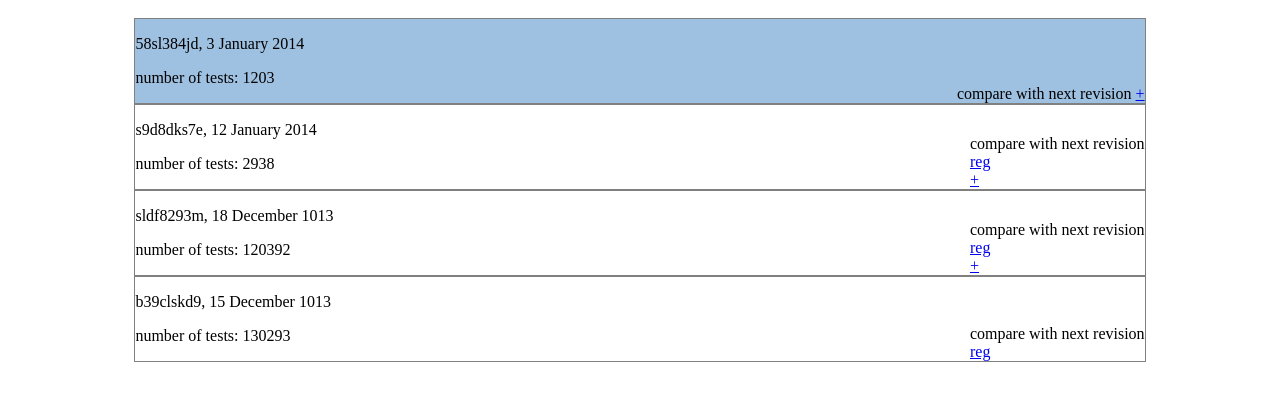
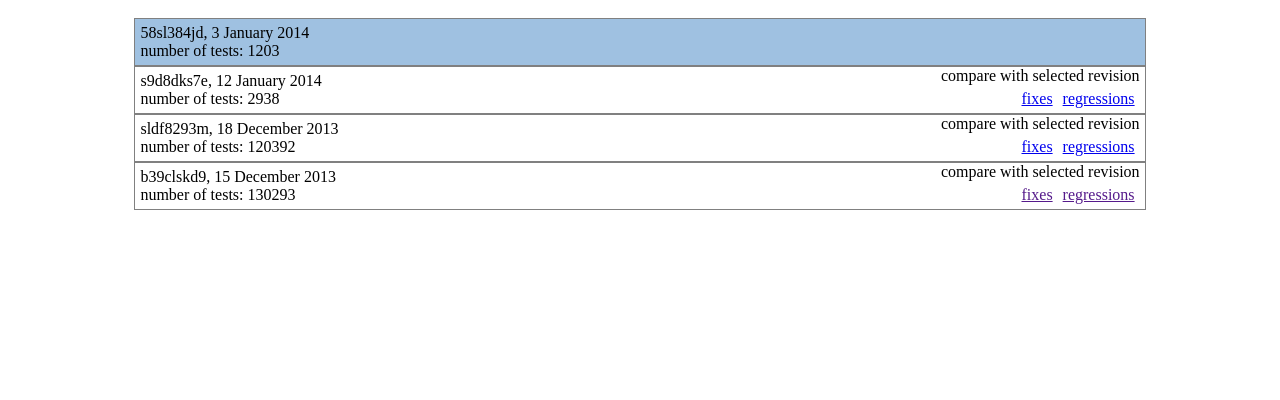
Before and after one commit to bebebebebe/commit-list-mockup, a plain HTML site: page index.html in a window 1280 px wide. Both pictures are taken after a click on the item 640 px from the left and 109 px from the top of the page. Shown: the part 48-448 px from the top of the page. Drawn offline with Linux system fonts and the light colour scheme.

Commit message:
interface for nonconsecutive fixes

```diff
--- a/data.js
+++ b/data.js
@@ -6,8 +6,8 @@ $(document).ready(function(){
 
 	var rows = [{commitHash: '58sl384jd', timestamp: '3 January 2014', numtests: 1203},
 				{commitHash: 's9d8dks7e', timestamp: '12 January 2014', numtests: 2938},
-				{commitHash: 'sldf8293m', timestamp: '18 December 1013', numtests: 120392},
-				{commitHash: 'b39clskd9', timestamp: '15 December 1013', numtests: 130293}
+				{commitHash: 'sldf8293m', timestamp: '18 December 2013', numtests: 120392},
+				{commitHash: 'b39clskd9', timestamp: '15 December 2013', numtests: 130293}
 	];
 
 	var revisions = [];
@@ -16,9 +16,7 @@ $(document).ready(function(){
 		var revision = {hash: row.commitHash, date: row.timestamp, tests: row.numtests};
 		if (i+1 < rows.length) {
 			revision.regUrl = '/regressions/between/' + rows[i+1].commitHash + '/' + row.commitHash;
-			revision.regName = '-';
 			revision.fixUrl = '/fixes/between/' + rows[i+1].commitHash + '/' + row.commitHash;
-			revision.fixName = '+';
 		};
 		revisions.push(revision);
 	}
@@ -34,41 +32,41 @@ $(document).ready(function(){
 
 // "front end"
 
+	$('li').last().find('.compare').hide();
+
 	var selected = {hash: null, index: null};
 
 	$('li').on('click', function(){
 		var hash = $(this).attr('commit');
 		if (selected.hash === hash) {
 			selected = {hash: null, index: null};
-
+			$(this).find('.compare').show();
 			$(this).css('background', '');
+			$('li').last().find('.compare').hide();
 			$('li').each(function(){
+				$(this).find('span').text('next');
 				var nextHash = $(this).next().attr('commit');
 				var thisHash = $(this).attr('commit');
 				$(this).find('.reg').children('a').attr('href', '/regressions/between/' + nextHash + '/' + thisHash);
-			});
+				$(this).find('.fix').children('a').attr('href', '/fixes/between/' + nextHash + '/' + thisHash);			});
 		} else {
 			selected = {hash: hash, index: $(this).index()};
-
-			console.log(selected);
+			$('li').last().find('.compare').show();
 			$('li').each(function(){
 				var afterSelected = (selected.index > $(this).index());
 				var oldHash = afterSelected ? selected.hash : $(this).attr('commit');
 				var newHash = afterSelected ? $(this).attr('commit') : selected.hash;
 				$(this).find('.reg').children('a').attr('href', '/regressions/between/' + oldHash + '/' + newHash);
+				$(this).find('.fix').children('a').attr('href', '/fixes/between/' + oldHash + '/' + newHash);
 				$(this).css('background', '');
-				$(this).find('.reg').show();
+				$(this).find('.compare').show();
+				$(this).find('span').text('selected');
 			});
 			$(this).css('background', 'rgba(65,131,196,0.5)');
-			$(this).find('.reg').hide();
+			$(this).find('.compare').hide();
 		}
 	});
 
-	$('li').each(function(){
 
-		if (selected) {
-			$(this).find('.reg').children('a').attr('href', selected)
-		}
-	});
 
 });
--- a/index.html
+++ b/index.html
@@ -12,12 +12,15 @@
 	<ul>
 		{{#each revision}}
 			<li commit='{{hash}}'>
-				<p>{{hash}}, {{date}}</p>
-				</p>number of tests: {{tests}}</p>
+				<p>
+					{{hash}}, {{date}}</br>
+					number of tests: {{tests}}
+				</p>
 				<div class='compare'>
-					compare with <span>next<span> revision
-					<div class='reg'><a href='{{regUrl}}'>reg</a></div>
-					<a href='{{fixUrl}}'>{{fixName}}</a>
+					compare with <span>next</span> revision</br>
+					<div class='reg'><a href='{{regUrl}}'>regressions</a></div>
+					<div class='fix'><a href='{{fixUrl}}'>fixes</a></div>
+
 				</div>
 			</li>
 		{{/each}}
--- a/style.css
+++ b/style.css
@@ -10,6 +10,7 @@ li {
 	border: 1px solid gray;
 	overflow: hidden;
 	position: relative;
+	cursor: pointer;
 }
 
 li:hover {
@@ -20,5 +21,15 @@ li:hover {
 	float: right;
 	position: absolute;
 	bottom: 0;
-	right: 0;
+	right: 5px;
+	/*padding: 5px;*/
 }
+
+.reg, .fix {
+	float: right;
+	padding: 5px;
+}
+
+p {
+	margin: 5px;
+}
```
